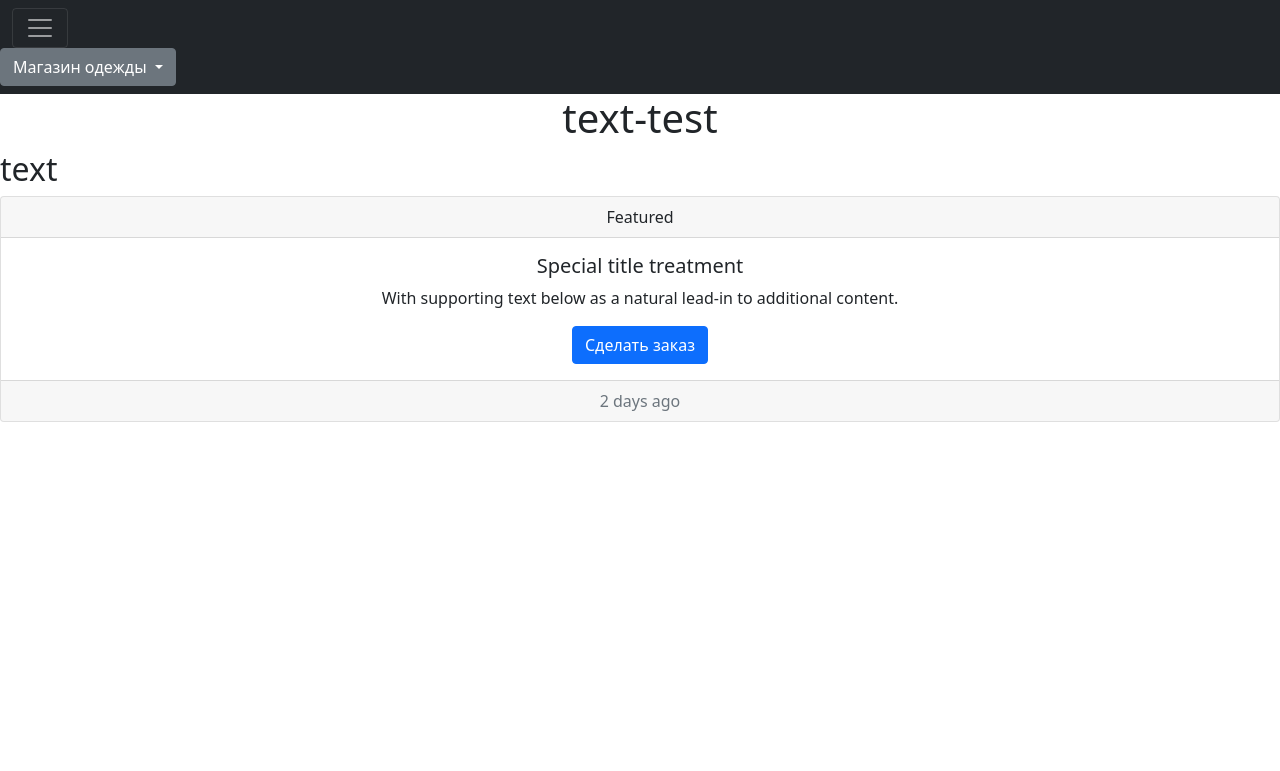
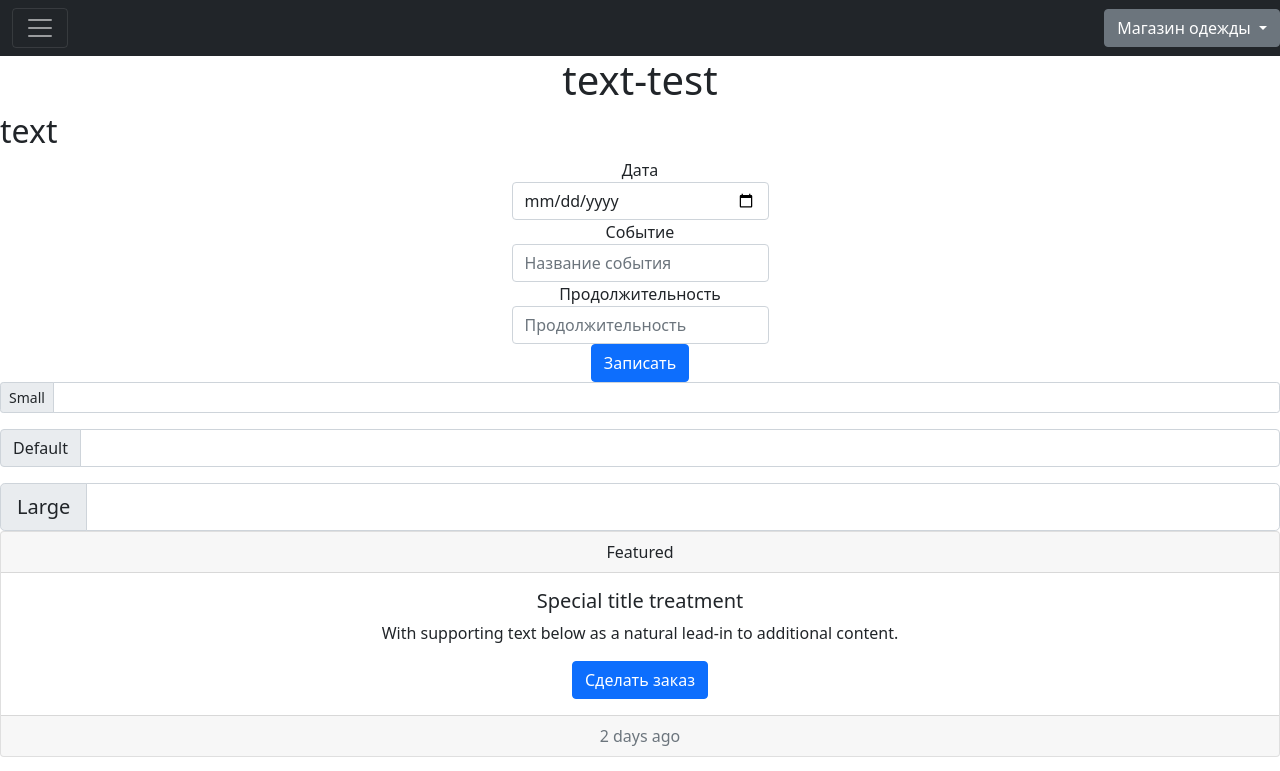
Before and after one commit to Sergio8800/Flask, a Flask app: page /test/ in a window 1280 px wide. Shown: the top 771 px of the page. Run offline with Flask 3, Linux system fonts and the light colour scheme.

Commit message:
fish for futuire

```diff
--- a/task_01/templates/base.html
+++ b/task_01/templates/base.html
@@ -17,7 +17,7 @@
 
     </div>
 
-    <nav class="navbar navbar-dark bg-dark">
+    <nav class="navbar navbar-dark bg-dark" style="flex-wrap: nowrap;">
         <div class="container-fluid">
             <button class="navbar-toggler" type="button" data-bs-toggle="collapse"
                     data-bs-target="#navbarToggleExternalContent" aria-controls="navbarToggleExternalContent"
--- a/task_01/templates/test.html
+++ b/task_01/templates/test.html
@@ -1,6 +1,37 @@
 {% extends 'base.html' %}
 
 {% block content %}
-{{super()}}
+   {{super()}}
 <h2>text</h2>
+   <div class="container text-center">
+       <form class="d-inline-block" style="max-width: 33%;">
+           <div class="form-group">
+               <label for="eventDate">Дата</label>
+               <input type="date" name="eventDate" class="form-control" placeholder="Дата события">
+           </div>
+           <div class="form-group">
+               <label for="eventName">Событие</label>
+               <input type="text" name="eventName" class="form-control" placeholder="Название события">
+           </div>
+           <div class="form-group">
+               <label for="eventDuration">Продолжительность</label>
+               <input type="number" name="eventDuration" class="form-control" placeholder="Продолжительность" min="1" max="24">
+           </div>
+           <button type="submit" class="btn btn-primary">Записать</button>
+       </form>
+   </div>
+<div class="input-group input-group-sm mb-3">
+  <span class="input-group-text" id="inputGroup-sizing-sm">Small</span>
+  <input type="text" class="form-control" aria-label="Sizing example input" aria-describedby="inputGroup-sizing-sm">
+</div>
+
+<div class="input-group mb-3">
+  <span class="input-group-text" id="inputGroup-sizing-default">Default</span>
+  <input type="text" class="form-control" aria-label="Sizing example input" aria-describedby="inputGroup-sizing-default">
+</div>
+
+<div class="input-group input-group-lg">
+  <span class="input-group-text" id="inputGroup-sizing-lg">Large</span>
+  <input type="text" class="form-control" aria-label="Sizing example input" aria-describedby="inputGroup-sizing-lg">
+</div>
 {% endblock %}
```
